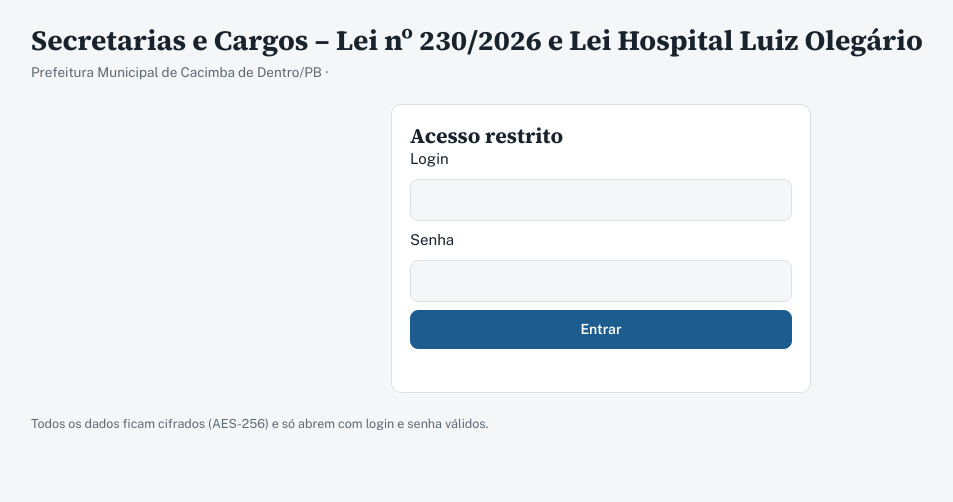
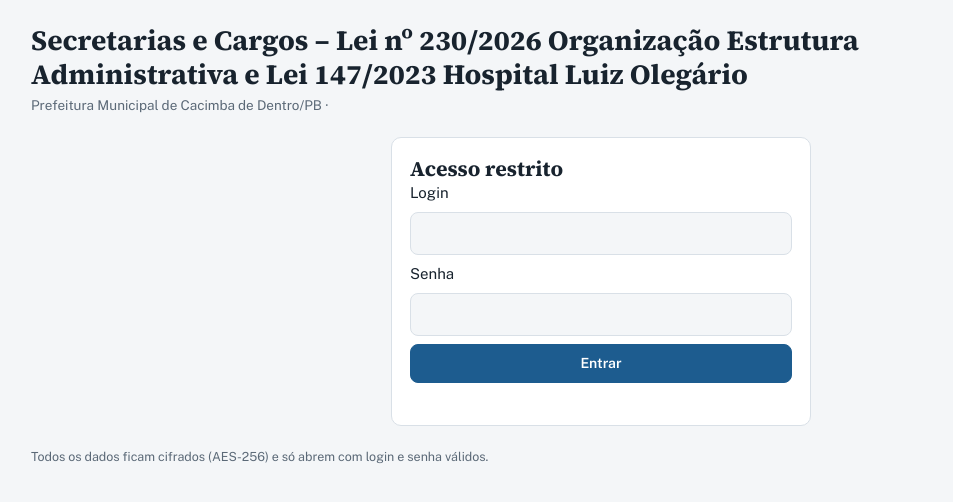
Before and after one commit to pmcdprotocolorh/cargos-cacimba, a plain HTML site: page index.html in a window 1280 px wide. Shown: the whole page, without its empty margins (39-992 px from the left). Drawn offline with nearby package versions, Linux system fonts and the light colour scheme.

Commit message:
Update index.html

```diff
--- a/index.html
+++ b/index.html
@@ -142,7 +142,7 @@ details.users summary{cursor:pointer;font-weight:600}
 <body>
 <div class="wrap">
   <header>
-    <h1>Secretarias e Cargos – Lei nº 230/2026 e Lei Hospital Luiz Olegário</h1>
+    <h1>Secretarias e Cargos – Lei nº 230/2026 Organização Estrutura Administrativa e Lei 147/2023 Hospital Luiz Olegário</h1>
     <div class="sub">Prefeitura Municipal de Cacimba de Dentro/PB · </div>
   </header>
 
```
